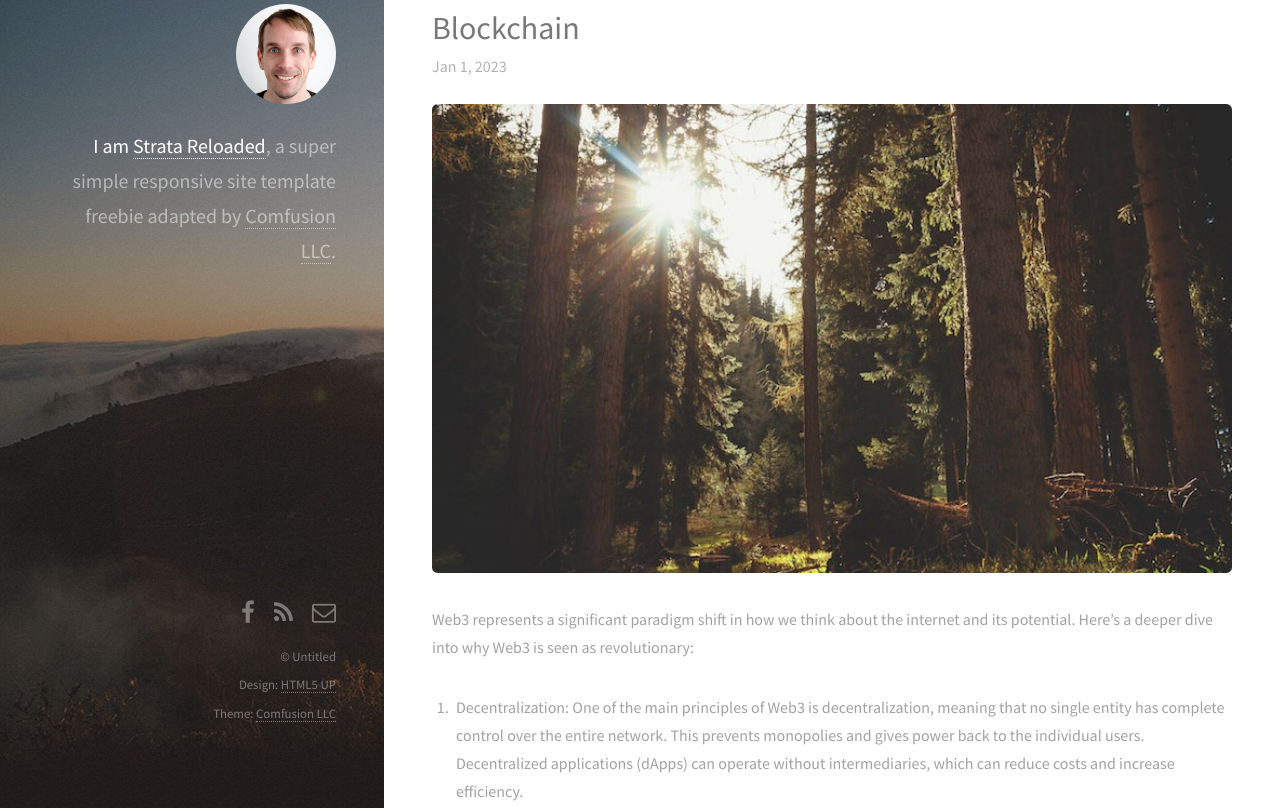
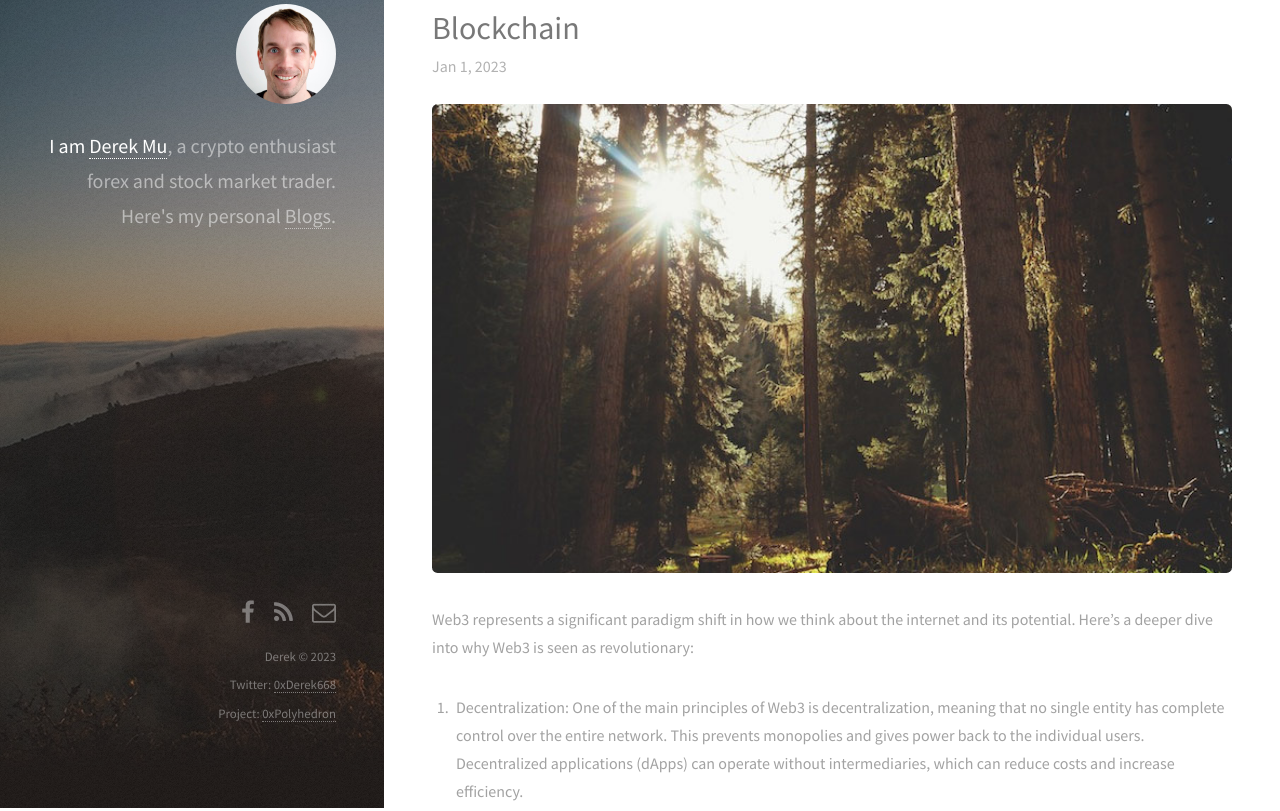
Before and after one commit to derek-mu/derek-mu.github.io, a Jekyll site: the page built from index.html, in a window 1280 px wide. Shown: the part 92-903 px from the top of the page. Built offline with Jekyll 4.4.1, drawn with Linux system fonts in a browser that asks for light colours; nearby versions of some CDN libraries.

Commit message:
first commit

```diff
--- a/_config.yml
+++ b/_config.yml
@@ -1,11 +1,11 @@
 locale: "en-US"
 title: Derek # Title of your site
 url: "https://derek-mu.github.io/" # the base hostname & protocol for your site
-baseurl: "" # the subpath of your site, e.g. /blog/
+baseurl: "https://derek-mu.github.io/home/" # the subpath of your site, e.g. /blog/
 google_analytics_key: ""
 
 # Default description in social shares for the jekyll-seo-tag gem
-description: >  # this means to ignore newlines until "baseurl:"
+description: >   # this means to ignore newlines until "baseurl:"
   Hello World!
   Write an awesome description for your new site here. You can edit this
   line in _config.yml. It will appear in your document head meta (for
@@ -19,7 +19,7 @@ author:
 
 # Social details for the jekyll-seo-tag gem
 social:
-  name: Strata Reloaded Template
+  name: Derek Mu
   links:
     - https://derek-mu.github.io/home/
 
--- a/_layouts/default.html
+++ b/_layouts/default.html
@@ -26,9 +26,9 @@
 	<body id="top">
     <header id="header">
       <a href="{{ site.url }}" class="image avatar"><img class="editable" src="/images/avatar.jpg" alt="{{ site.author.name }}"></a>
-      <h1 class="editable"><strong>I am <a href="/">Strata Reloaded</a></strong>, a super simple<br>
-      responsive site template freebie<br>
-      adapted by <a href="http://comfusionllc.com">Comfusion LLC</a>.</h1>
+      <h1 class="editable"><strong>I am <a href="/">Derek Mu</a></strong>, a crypto enthusiast<br>
+      forex and stock market trader.<br>
+      Here's my personal <a href="https://derek-mu.github.io/">Blogs</a>.</h1>
     </header>
 
     {{ content }}
@@ -52,9 +52,9 @@
         {% endif %}
       </ul>
       <ul class="copyright">
-          <li>&copy; Untitled</li>
-          <li>Design: <a href="http://html5up.net">HTML5 UP</a></li>
-          <li>Theme: <a href="http://comfusionllc.com">Comfusion LLC</a></li>
+          <li>Derek &copy; 2023 </li>
+          <li>Twitter: <a href="https://twitter.com/0xDerek668">0xDerek668</a></li>
+          <li>Project: <a href="http://0xPolyhedron.com">0xPolyhedron</a></li>
       </ul>
     </footer>
 
```
Also changed, not shown: 1 other file.
